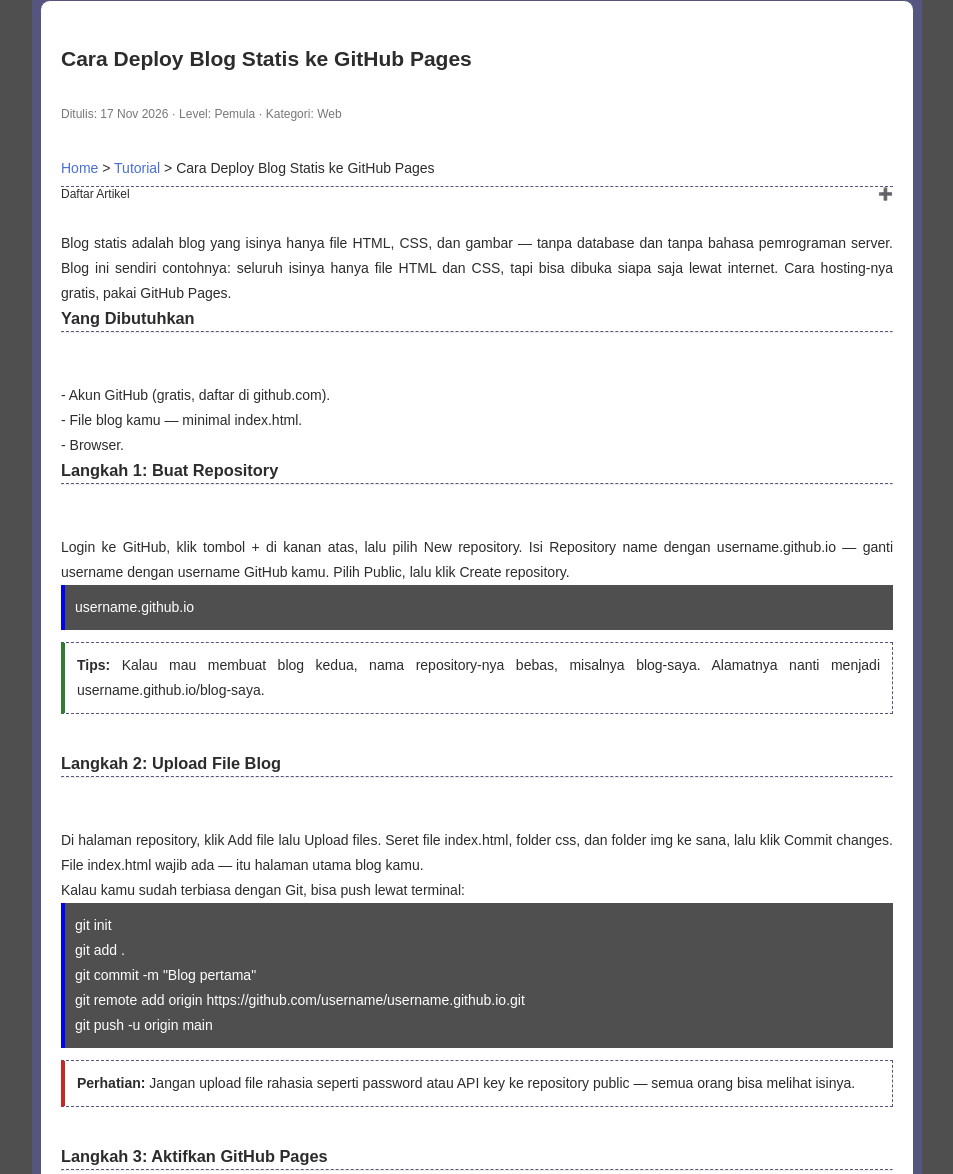
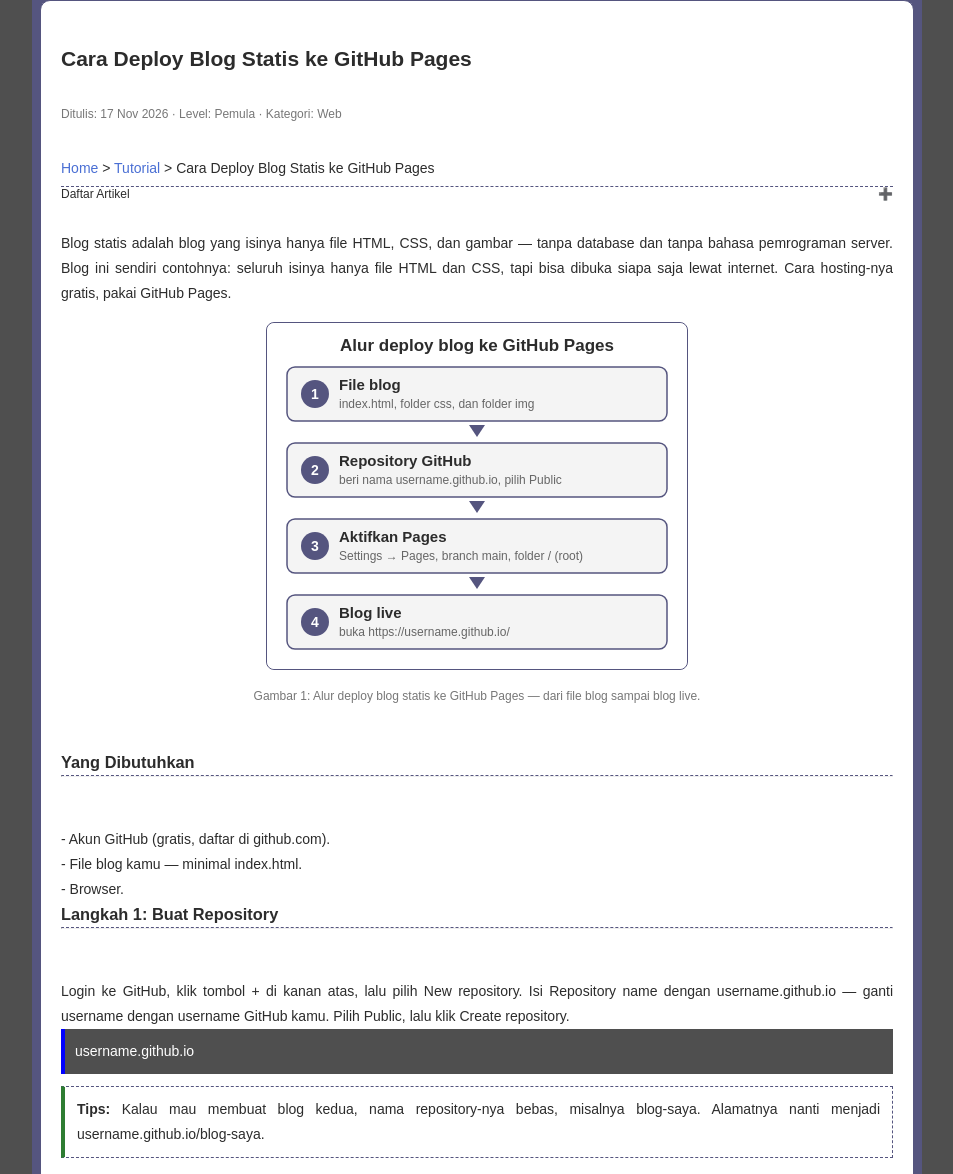
Before and after one commit to Kodename-jpg/Kodename-jpg.github.io, a plain HTML site: page cara-deploy-blog-statis-ke-github-pages.html in a window 1280 px wide. Shown: the part 328-1502 px from the top of the page, without its empty margins (163-1116 px from the left). Drawn offline with Linux system fonts and the light colour scheme.

Commit message:
Footer @copyright Febriyan + diagram gambar di tutorial GitHub Pages dan make.fun

```diff
--- a/cara-deploy-blog-statis-ke-github-pages.html
+++ b/cara-deploy-blog-statis-ke-github-pages.html
@@ -60,6 +60,10 @@
         </div>
         <br>
         Blog statis adalah blog yang isinya hanya file HTML, CSS, dan gambar — tanpa database dan tanpa bahasa pemrograman server. Blog ini sendiri contohnya: seluruh isinya hanya file HTML dan CSS, tapi bisa dibuka siapa saja lewat internet. Cara hosting-nya gratis, pakai GitHub Pages.
+        <div class="tutorial-img">
+            <img src="img/diagram-github-pages-flow.svg" alt="Alur deploy blog ke GitHub Pages"/>
+            <p class="img-caption">Gambar 1: Alur deploy blog statis ke GitHub Pages — dari file blog sampai blog live.</p>
+        </div>
         <br><h3><b>Yang Dibutuhkan</b></h3>
         <hr class="dashed"/></br>
         <br>- Akun GitHub (gratis, daftar di github.com).
@@ -77,6 +81,10 @@
         <br><h3><b>Langkah 2: Upload File Blog</b></h3>
         <hr class="dashed"/></br>
         <br>Di halaman repository, klik Add file lalu Upload files. Seret file index.html, folder css, dan folder img ke sana, lalu klik Commit changes. File index.html wajib ada — itu halaman utama blog kamu.
+        <div class="tutorial-img">
+            <img src="img/diagram-github-pages-files.svg" alt="Isi repository blog"/>
+            <p class="img-caption">Gambar 2: Contoh isi repository blog — file index.html wajib ada.</p>
+        </div>
         <br>Kalau kamu sudah terbiasa dengan Git, bisa push lewat terminal:
         <div class="c">
             git init<br>
@@ -118,7 +126,7 @@
 </content>
 
 <footer>
-    <p>febriyan</p>
+    <p>@copyright Febriyan</p>
 </footer>
     <script>
         function myFunction() {
--- a/css/style.css
+++ b/css/style.css
@@ -413,6 +413,29 @@ p.center {
     float: right;
 }
 
+/* Gambar tutorial (diagram) */
+.tutorial-img {
+    text-align: center;
+    margin: 16px 0;
+}
+
+.tutorial-img img {
+    border: 1px solid var(--border);
+    border-radius: 8px;
+    background: #ffffff;
+}
+
+.img-caption {
+    font-size: 12px;
+    color: #777777;
+    text-align: center;
+    margin-top: 6px;
+}
+
+[data-theme="dark"] .img-caption {
+    color: #aaaaaa;
+}
+
 /* Tutorial: meta, badge level, callout */
 .tutorial-meta {
     font-size: 12px;
```
Also changed, not shown: arsip.html (+1 -1 lines), cara-daftar-make-fun-dengan-agent.html (+9 -1 lines), instal-apache-mysql-php-phpmyadmin-di-archlinux.html (+1 -1 lines), konfigurasi-virtual-host-apache-server-di-archlinux.html (+1 -1 lines), tentang.html (+1 -1 lines), tutorial.html (+1 -1 lines), img/diagram-github-pages-files.svg (added), img/diagram-github-pages-flow.svg (added), img/diagram-makefun-flow.svg (added), img/diagram-makefun-wallets.svg (added).
